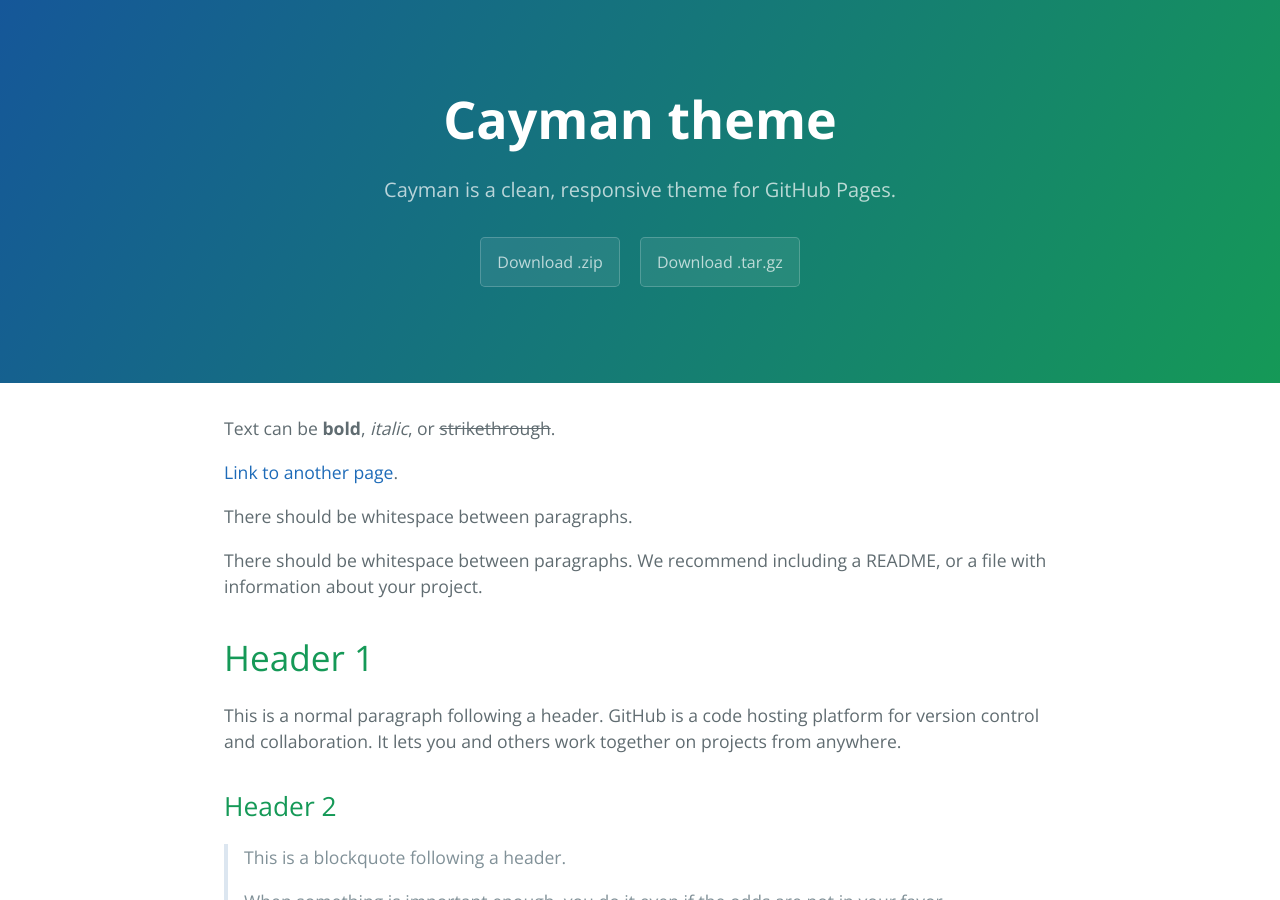
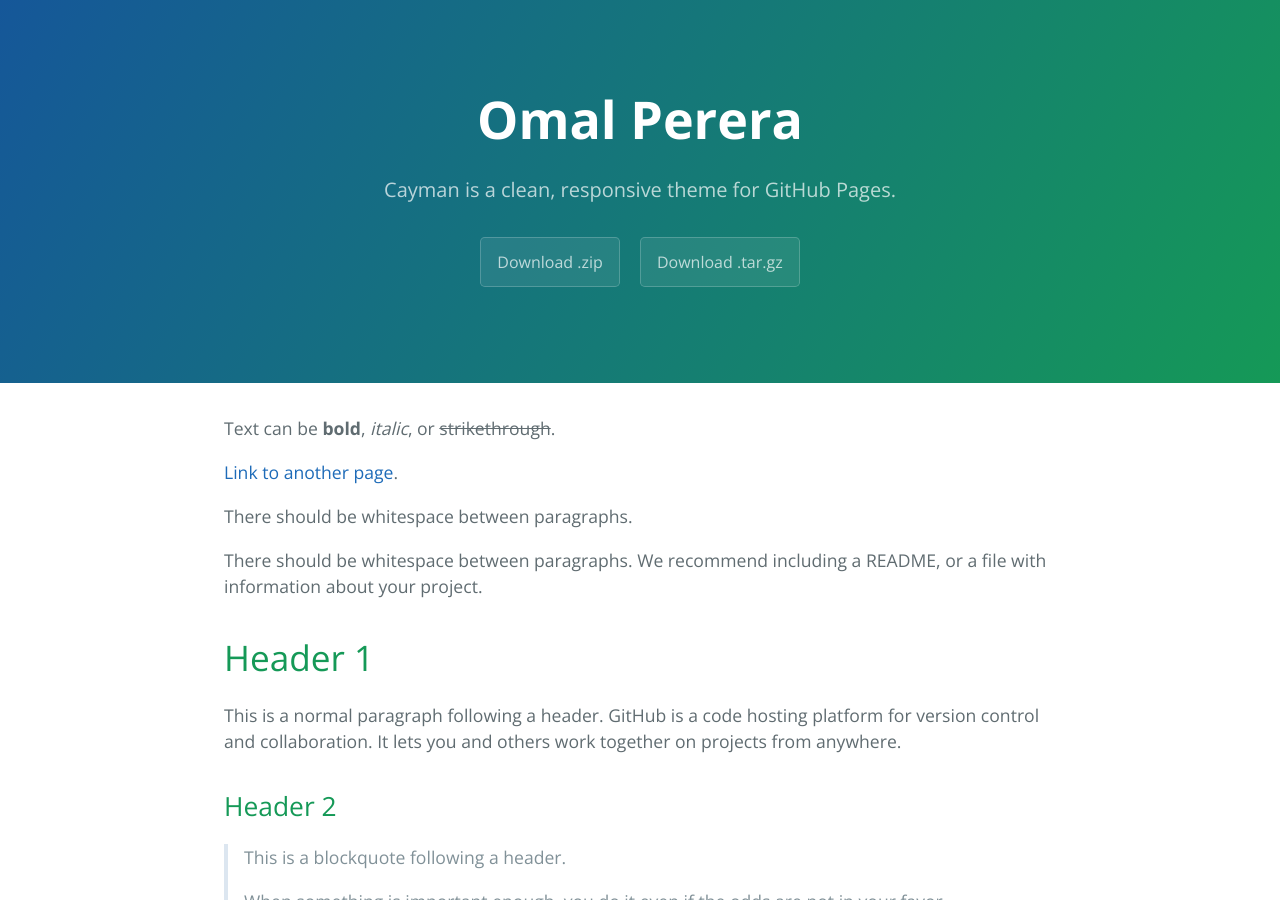
Before and after one commit to OmalPerera/omalperera.github.io, a Jekyll site: the page built from index.md, in a window 1280 px wide and 900 px high. Built offline with Jekyll 4.4.1, drawn with Linux system fonts in a browser that asks for light colours.

Commit message:
Fixed Isssue #1

```diff
--- a/_config.yml
+++ b/_config.yml
@@ -1,5 +1,5 @@
-title: Cayman theme
+title: Omal Perera
 description: Cayman is a clean, responsive theme for GitHub Pages.
 show_downloads: true
 google_analytics:
-theme: Omal Perera
+theme: jekyll-theme-cayman
--- a/_config1.yml
+++ /dev/null
@@ -1 +0,0 @@
-theme: jekyll-theme-cayman
```
